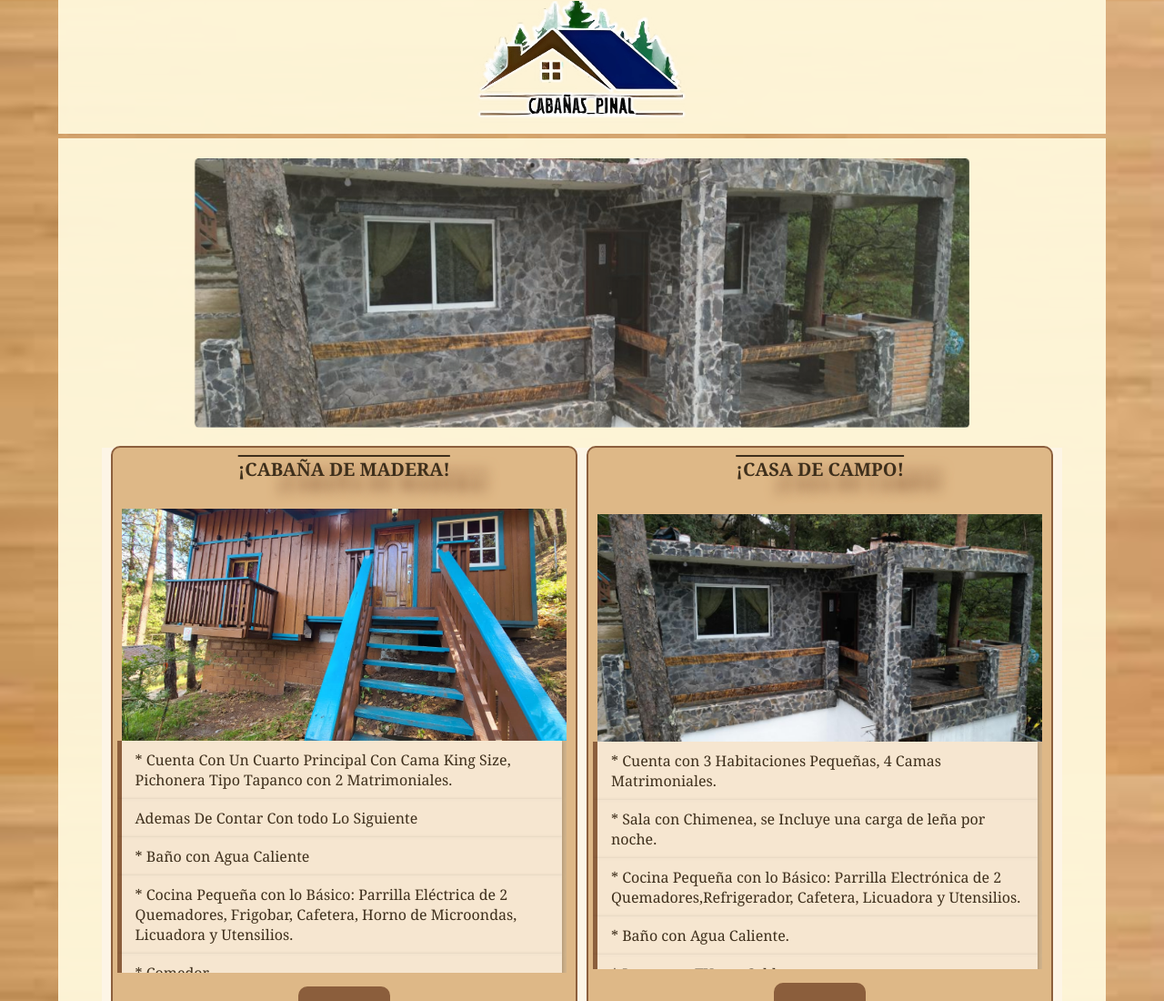
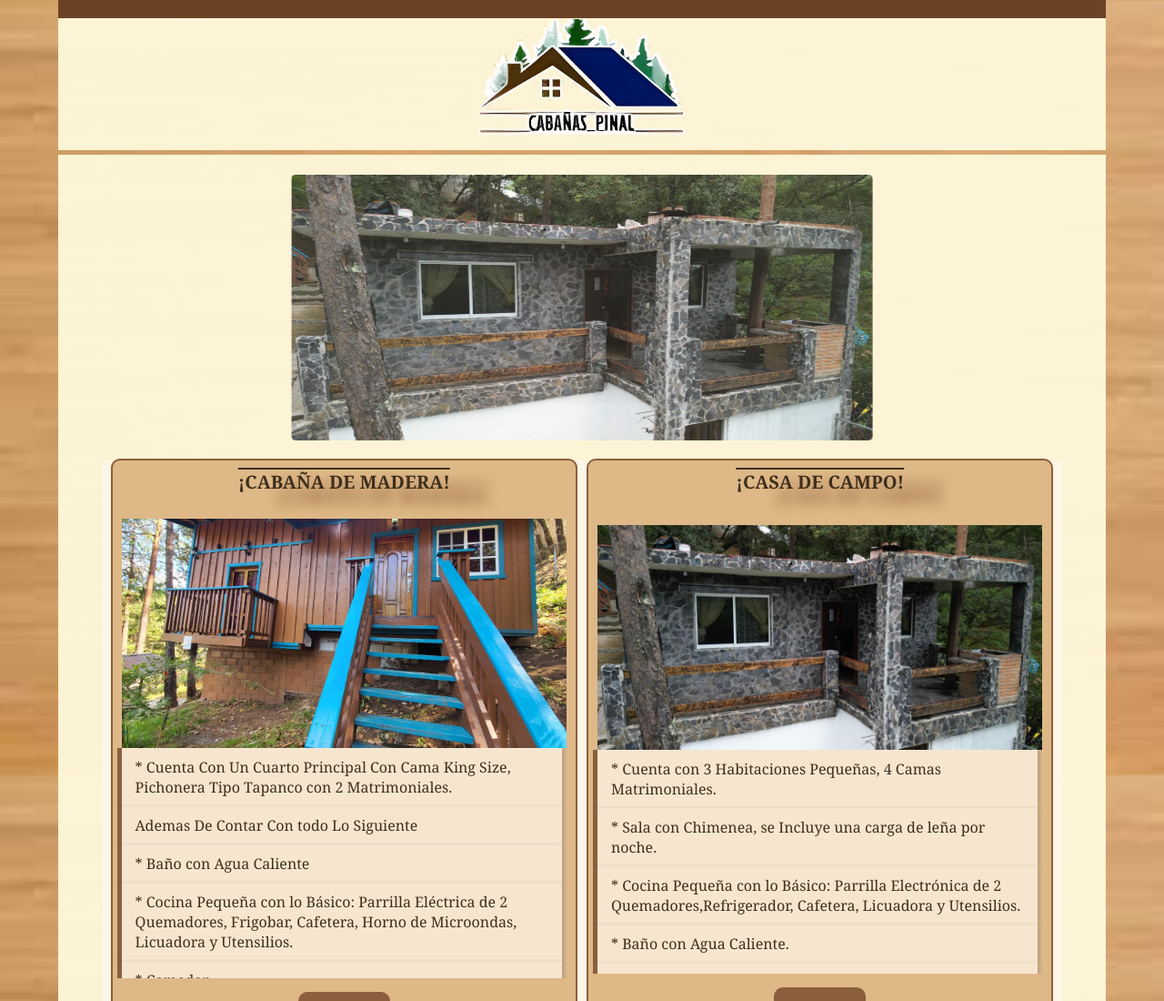
Before and after one commit to OpJOSUE1/paginaPrueba, a plain HTML site: page index.html in a window 1280 px wide. Shown: the top 1100 px of the page at 91% size. Drawn offline with Linux system fonts and the light colour scheme.

Commit message:
Update indexStyle.css

```diff
--- a/indexStyle.css
+++ b/indexStyle.css
@@ -26,6 +26,8 @@ header {
     height: 10%;
     display: flex;
     flex-direction: column;
+    border-top: 20px solid #6b4226 ;
+
 }
 .logo {
     width: 100%;
@@ -160,7 +162,7 @@ main {
 .MasInvoC1 {
     height: 10%;
     margin-top: 15px;
-    align-self: center; /* centra en flex-column */
+    align-self: center;
     background-color: #8b5e3c;
     color: #fff;
     border: none;
@@ -280,9 +282,9 @@ footer {
 
 
 .slide img {
-    width: 80%;
+    width: 60%;
     height: 100%;
-    object-fit: cover;
+    object-fit: 100%;
     border-radius: 5px;
 }
 .conten_infoCabañas img{
```
